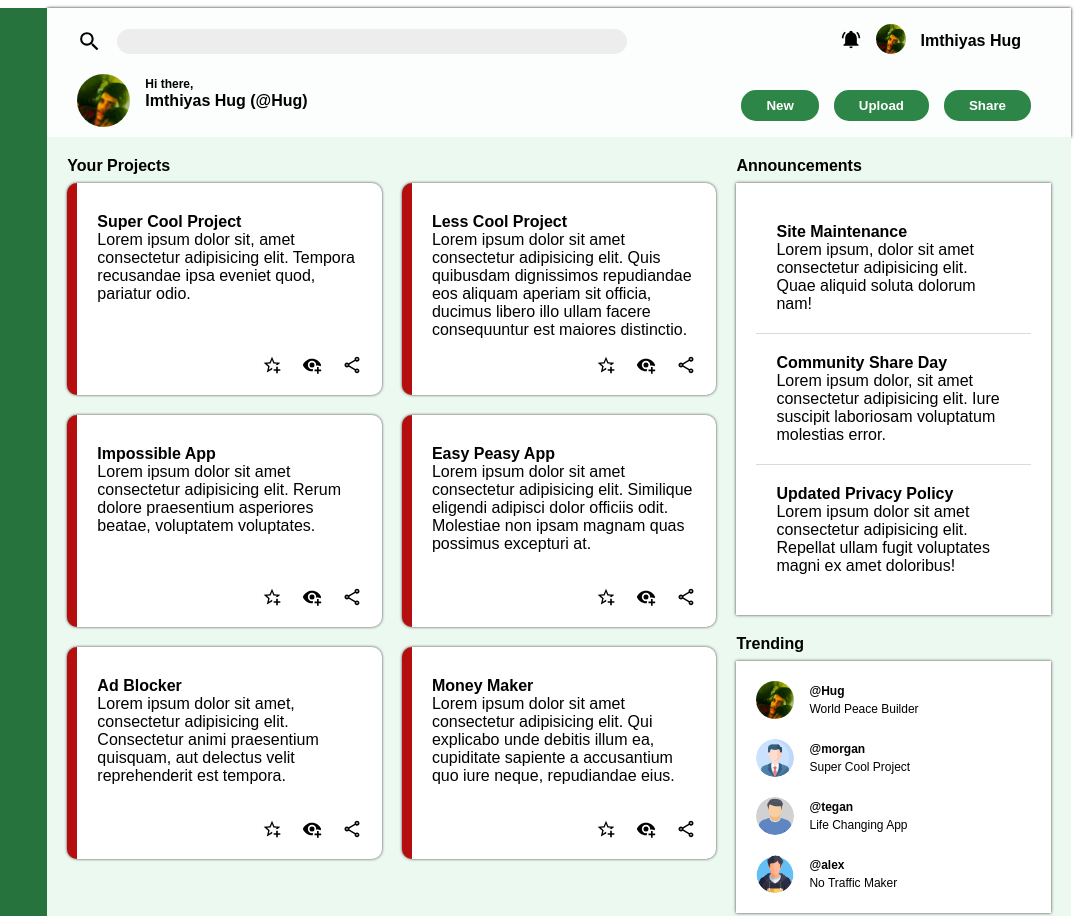
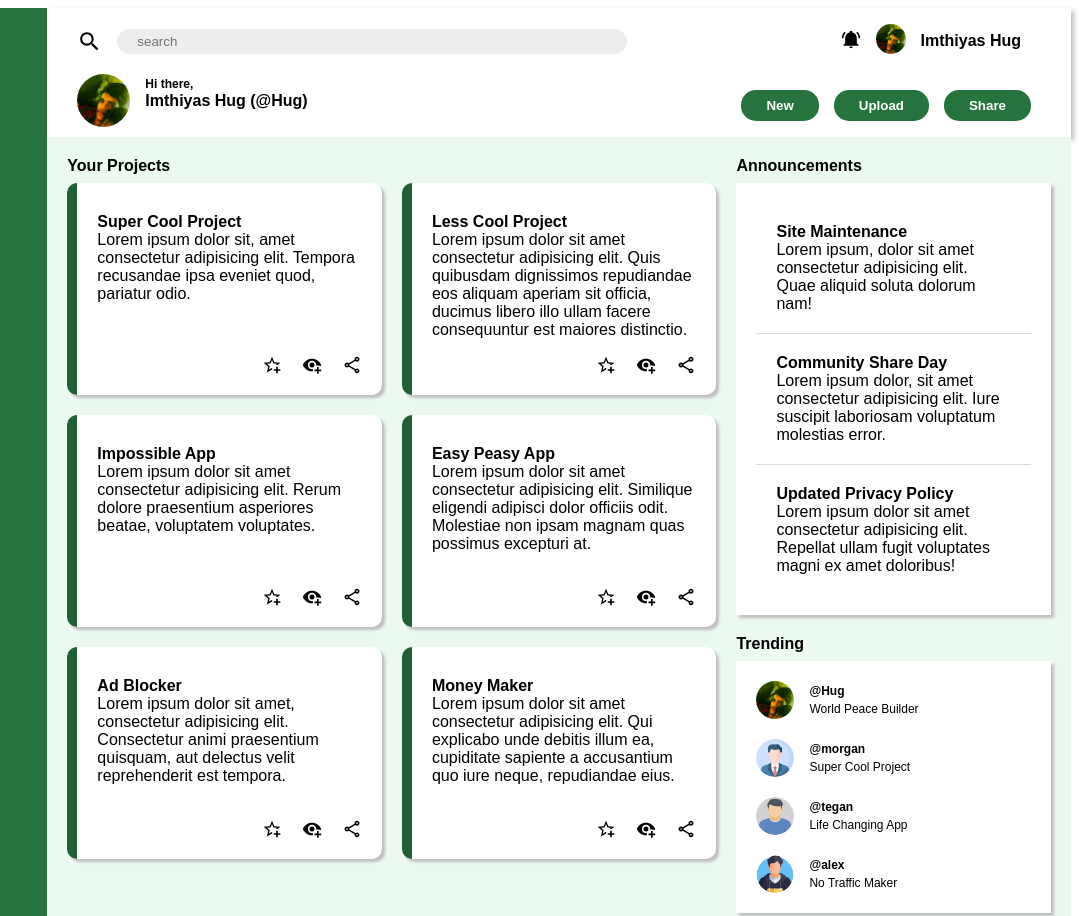
Before and after one commit to Imthiyas-Hug/admin-dashboard, a plain HTML site: page index.html in a window 1280 px wide. Shown: the top 916 px of the page, 201-1280 px from the left. Drawn offline with Linux system fonts and the light colour scheme.

Commit message:
Modify grid

```diff
--- a/index.html
+++ b/index.html
@@ -18,7 +18,7 @@
                 <div class="header_row1">
                     <div class="search_box">
                         <img src="images/magnify.svg" alt="search icon">
-                        <input type="text" id="search_bar">
+                        <input type="text" id="search_bar" placeholder="search">
                     </div>
                     <ul class="header_ul1">
                         <li><img src="images/bell-ring.svg" alt="bell ring" height="20"></li>
--- a/style.css
+++ b/style.css
@@ -10,8 +10,8 @@ ul {
 }
 
 .header {
-    box-shadow: 0px 0px 3px rgb(36, 31, 31);
-    background-color: hsl(138, 50%, 99%);
+    box-shadow: 3px 3px 5px hsl(0, 0%, 74%);
+    background-color: hsl(0, 0%, 100%);
 }
 
 .sidebar {
@@ -20,7 +20,6 @@ ul {
     padding-left: 30px;
     padding-right: 50px;
     background-color: hsl(138, 50%, 30%);
-
     color: white;
 }
 
@@ -69,7 +68,10 @@ ul {
 }
 .search_box input:focus{
     outline: none;
-    border: 1px solid hsl(138, 50%, 35%);
+    border: 1px solid hsl(0, 0%, 20%);
+}
+#search_bar::placeholder{
+    padding-left : 15px;
 }
 .profile {
     display: flex;
@@ -81,7 +83,7 @@ button {
     border-radius: 15px;
     border: none;
     color: white;
-    background-color: hsl(138, 50%, 35%);
+    background-color: hsl(138, 50%, 30%);
     font-weight: bold;
 }
 
@@ -103,9 +105,9 @@ button {
 
 .project_card {
     padding: 30px 20px 0px 20px;
-    box-shadow: 0px 0px 3px rgb(66, 64, 64);
-    background-color: hsl(208, 100%, 100%);
-    border-left: 10px solid hsl(0, 86%, 38%);;
+    box-shadow: 3px 3px 3px hsl(0, 0%, 74%);
+    background-color: white;
+    border-left: 10px solid hsl(138, 50%, 25%);
     border-radius: 10px;
     display: flex;
     flex-direction: column;
@@ -136,7 +138,7 @@ p {
 }
 
 .announcement_card {
-    box-shadow: 0px 0px 3px rgb(66, 64, 64);
+    box-shadow: 3px 3px 3px hsl(0, 0%, 74%);
     background-color: hsl(208, 100%, 100%);
     padding: 20px;
 }
@@ -156,7 +158,7 @@ p {
 }
 
 .trending_card {
-    box-shadow: 0px 0px 3px rgb(66, 64, 64);
+    box-shadow: 3px 3px 3px hsl(0, 0%, 74%);
     background-color: hsl(208, 100%, 100%);
     padding: 20px;
     display: flex;
@@ -182,5 +184,4 @@ p {
 .container {
     display: grid;
     grid-template-columns: 0.5fr 3fr;
-    min-height: 100vh;
 }
```
